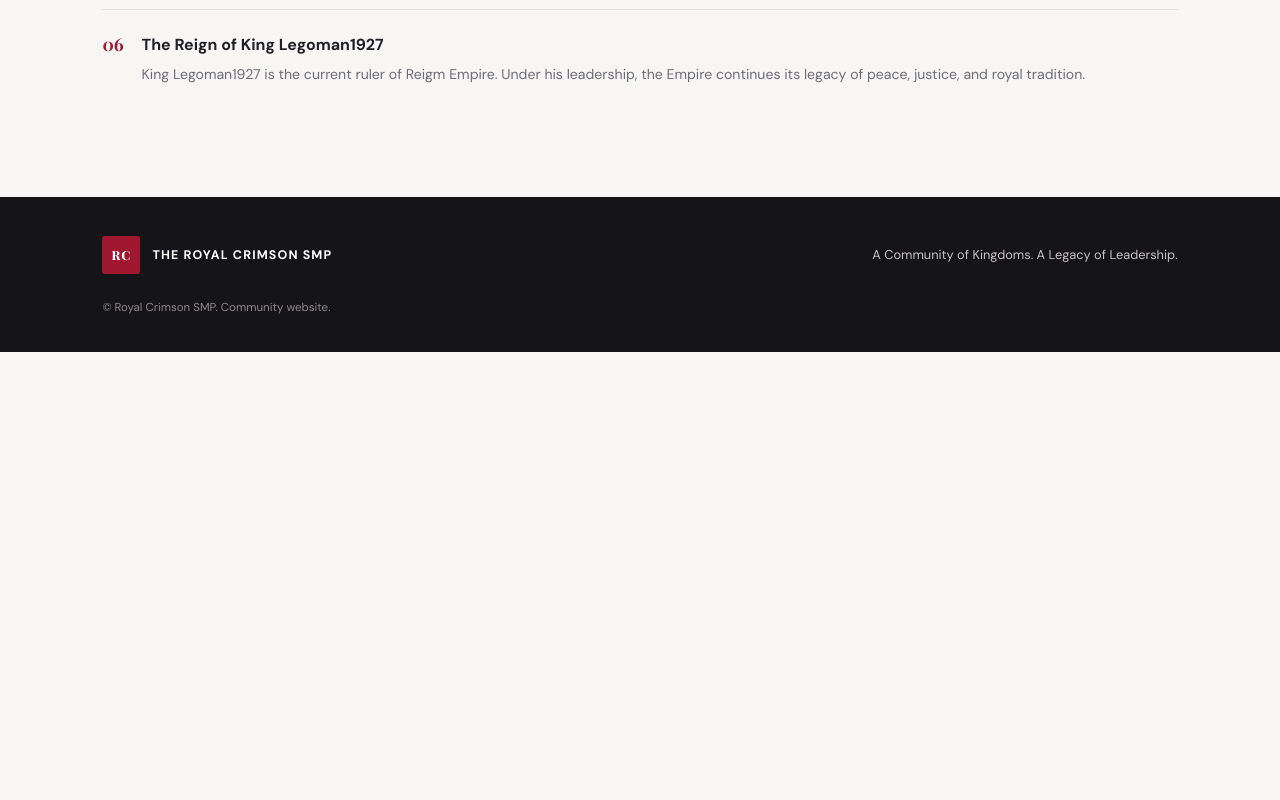
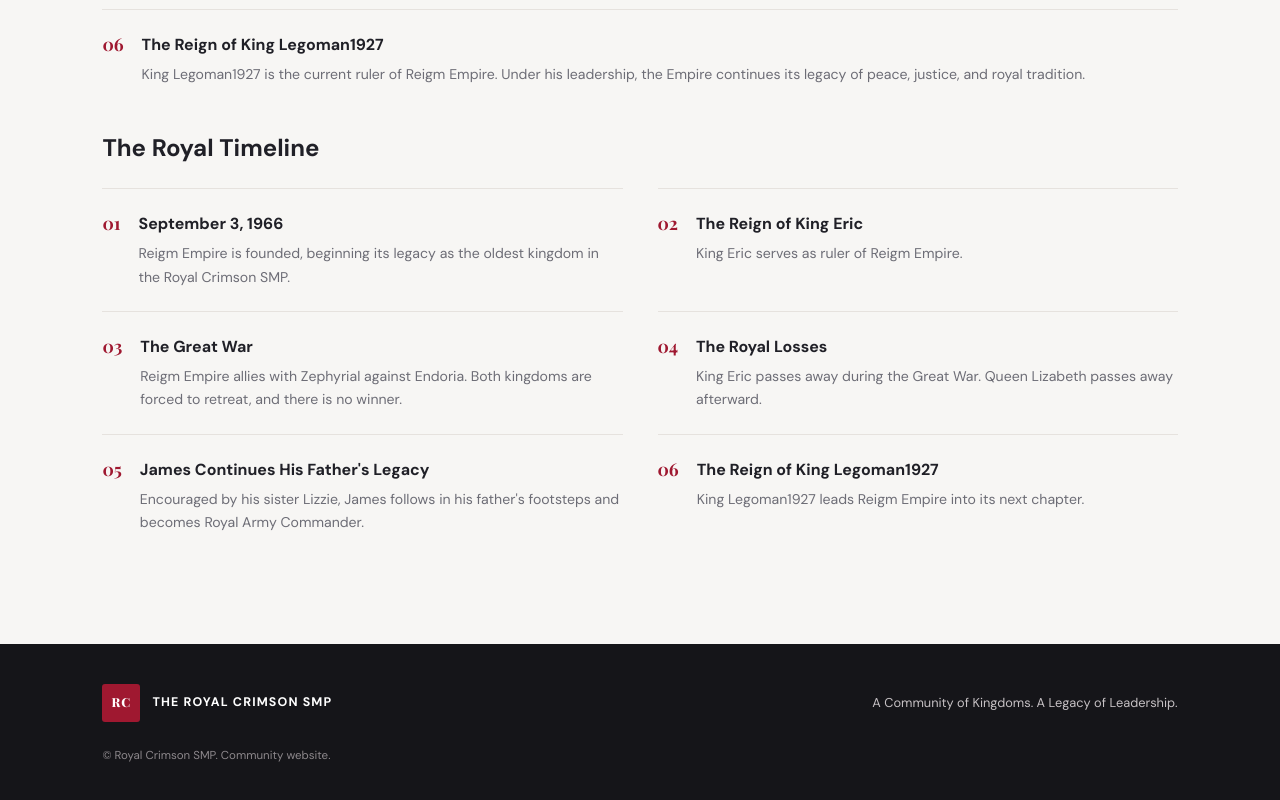
Before and after one commit to Jay555522/royal-crimson-smp, a plain HTML site: page reigm-history.html in a window 1280 px wide. Shown: the part 1336-2136 px from the top of the page. Before the commit the page ends 1688 px from the top, so only its background shows below. Drawn offline with nearby package versions, Linux system fonts and the light colour scheme.

Commit message:
Add royal timeline section to reigm-history.html

```diff
--- a/reigm-history.html
+++ b/reigm-history.html
@@ -122,7 +122,59 @@
       </p>
     </div>
   </article>
+<h2 class="section-title">The Royal Timeline</h2>
 
+<div class="rules-grid">
+
+  <article class="rule">
+    <span>01</span>
+    <div>
+      <h3>September 3, 1966</h3>
+      <p>Reigm Empire is founded, beginning its legacy as the oldest kingdom in the Royal Crimson SMP.</p>
+    </div>
+  </article>
+
+  <article class="rule">
+    <span>02</span>
+    <div>
+      <h3>The Reign of King Eric</h3>
+      <p>King Eric serves as ruler of Reigm Empire.</p>
+    </div>
+  </article>
+
+  <article class="rule">
+    <span>03</span>
+    <div>
+      <h3>The Great War</h3>
+      <p>Reigm Empire allies with Zephyrial against Endoria. Both kingdoms are forced to retreat, and there is no winner.</p>
+    </div>
+  </article>
+
+  <article class="rule">
+    <span>04</span>
+    <div>
+      <h3>The Royal Losses</h3>
+      <p>King Eric passes away during the Great War. Queen Lizabeth passes away afterward.</p>
+    </div>
+  </article>
+
+  <article class="rule">
+    <span>05</span>
+    <div>
+      <h3>James Continues His Father's Legacy</h3>
+      <p>Encouraged by his sister Lizzie, James follows in his father's footsteps and becomes Royal Army Commander.</p>
+    </div>
+  </article>
+
+  <article class="rule">
+    <span>06</span>
+    <div>
+      <h3>The Reign of King Legoman1927</h3>
+      <p>King Legoman1927 leads Reigm Empire into its next chapter.</p>
+    </div>
+  </article>
+
+</div>
 </section>
 
 </main>
```
